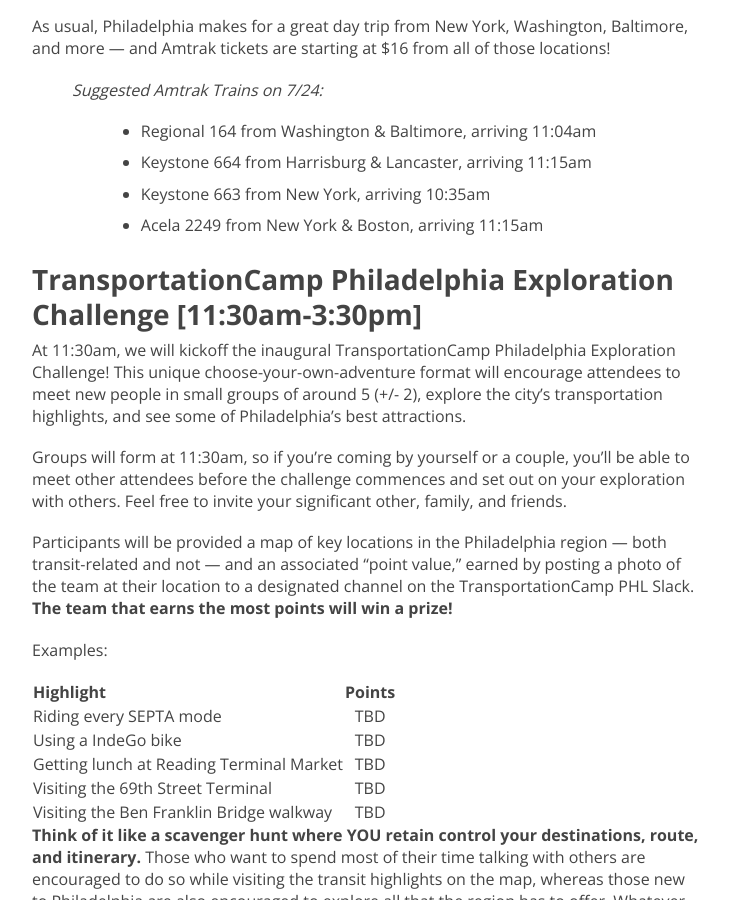
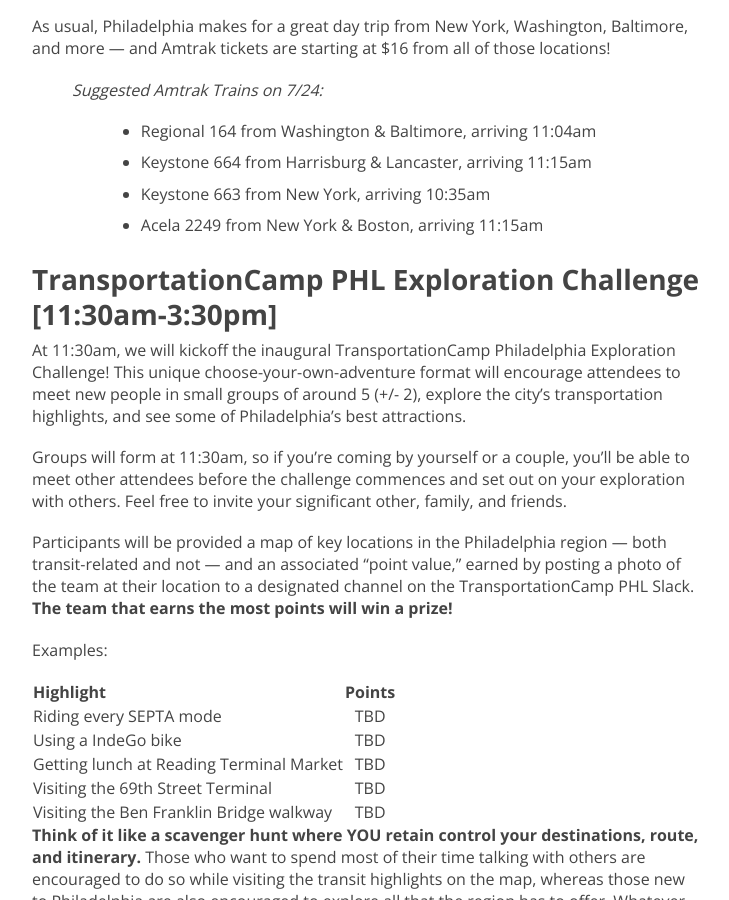
Before and after one commit to transpocamp/transportationcamp.org, a Jekyll site: the page built from events/phl2021-summer/index.markdown, in a window 1280 px wide and 900 px high, scrolled down 1599 px. Shown: the whole window, without its empty margins (272-1001 px from the left). Built offline with Jekyll 4.4.1, drawn with Linux system fonts in a browser that asks for light colours; nearby versions of some CDN libraries; comment, search, counter and statistics services are not loaded.

Commit message:
Adjusts verbiage for standardization

```diff
--- a/events/phl2021-summer/index.markdown
+++ b/events/phl2021-summer/index.markdown
@@ -62,7 +62,7 @@
 > - Acela 2249 from New York & Boston, arriving 11:15am
 
 
-### TransportationCamp Philadelphia Exploration Challenge [11:30am-3:30pm]
+### TransportationCamp PHL Exploration Challenge [11:30am-3:30pm]
 
 At 11:30am, we will kickoff the inaugural TransportationCamp Philadelphia Exploration Challenge! This unique choose-your-own-adventure format will encourage attendees to meet new people in small groups of around 5 (+/- 2), explore the city's transportation highlights, and see some of Philadelphia's best attractions.
 
```
